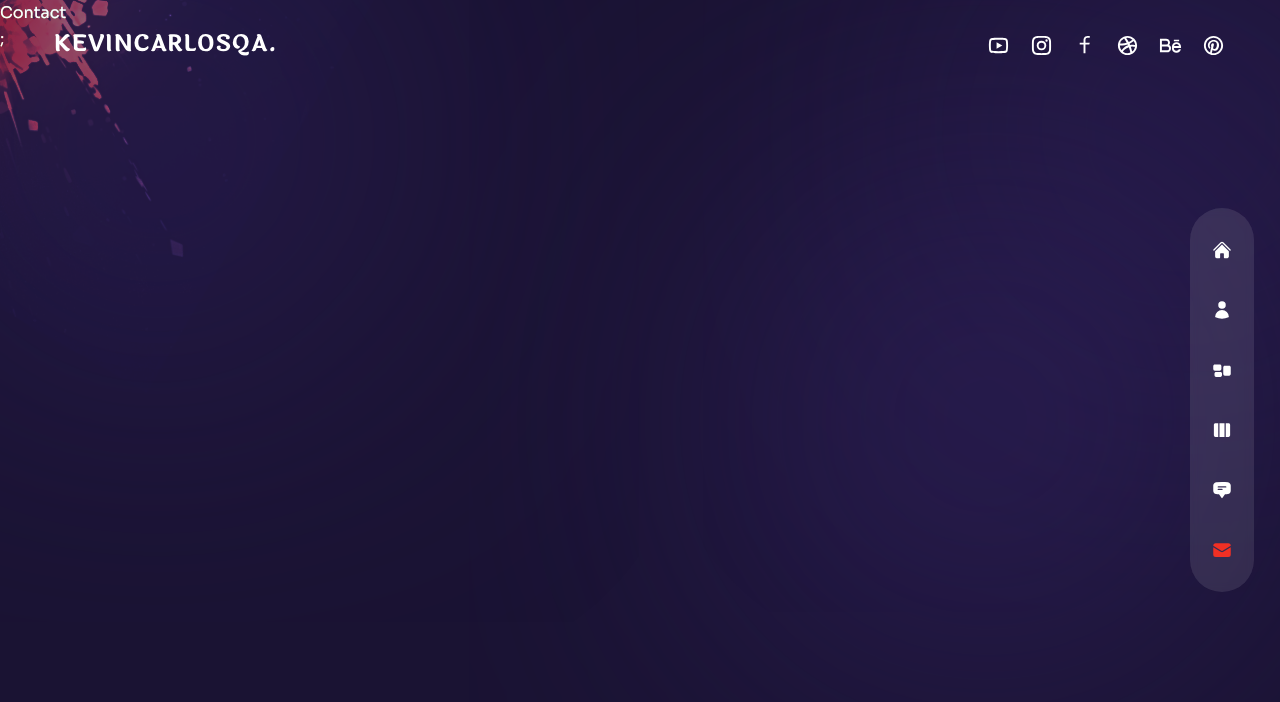
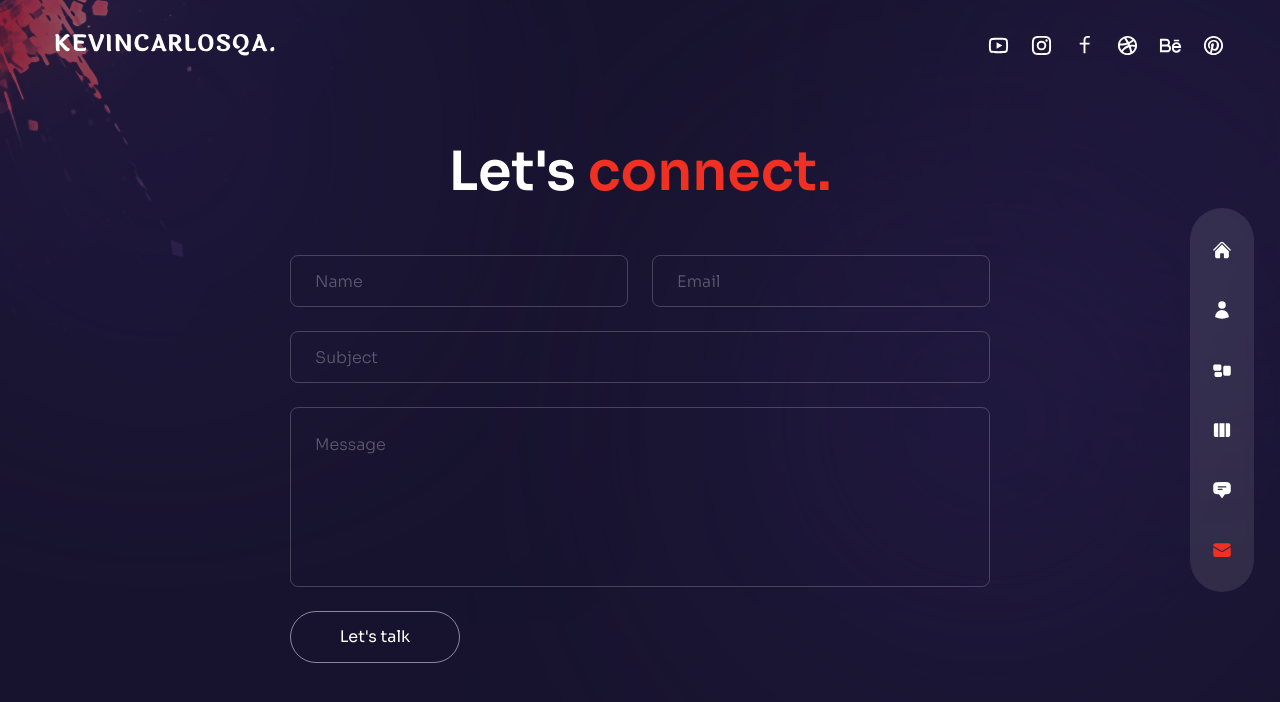
Before and after one commit to Kevincarlosqa/Portfolio, a Next.js app: page /contact in a window 1280 px wide. Shown: the top 702 px of the page. Built offline with nearby package versions, Linux system fonts and the light colour scheme.

Commit message:
add: Contact Form Styles

```diff
--- a/pages/contact/index.js
+++ b/pages/contact/index.js
@@ -1,5 +1,72 @@
+// components
+import Circles from "../../components/Circles";
+
+// icons
+import { BsArrowRight } from "react-icons/bs";
+
+// framer motion
+import { motion } from "framer-motion";
+
+// variants
+import { fadeIn } from "../../variants";
+
 const Contact = () => {
-  return <div>Contact</div>;
+  return (
+    <div className="h-full bg-primary/30">
+      <div
+        className="container mx-auto py-32 text-center xl:text-left flex
+      items-center justify-center h-full"
+      >
+        {/* text & form */}
+        <div className="flex flex-col w-full max-w-[700px]">
+          {/* text */}
+          <motion.h2
+            variants={fadeIn("up", 0.2)}
+            initial="hidden"
+            animate="show"
+            exit="hidden"
+            className="h2 text-center mb-12"
+          >
+            Let's <span className="text-accent">connect.</span>
+          </motion.h2>
+          {/* form */}
+          <motion.form
+            variants={fadeIn("up", 0.4)}
+            initial="hidden"
+            animate="show"
+            exit="hidden"
+            className="flex-1 flex flex-col gap-6 w-full mx-auto"
+          >
+            {/* input group */}
+            <div className="flex gap-x-6 w-full">
+              <input type="text" placeholder="name" className="input" />
+              <input type="email" placeholder="email" className="input" />
+            </div>
+            <input type="text" placeholder="subject" className="input" />
+            <textarea placeholder="message" className="textarea"></textarea>
+            <button
+              type="submit"
+              className="btn rounded-full border border-white/50 max-w-[170px]
+              px-8 transiton-all duration-300 flex items-center justify-center
+              overflow-hidden hover:border-accent group"
+            >
+              <span
+                className="group-hover:-translate-y-[120%] group-hover:opacity-0
+              transition-all duration-500"
+              >
+                Let's talk
+              </span>
+              <BsArrowRight
+                className="-transition-y-[120%] opacity-0 group-hover:flex
+                group-hover:-translate-y-0 group-hover:opacity-100 transition-all
+                duration-300 absolute text-[22px]"
+              />
+            </button>
+          </motion.form>
+        </div>
+      </div>
+    </div>
+  );
 };
 
 export default Contact;
```
